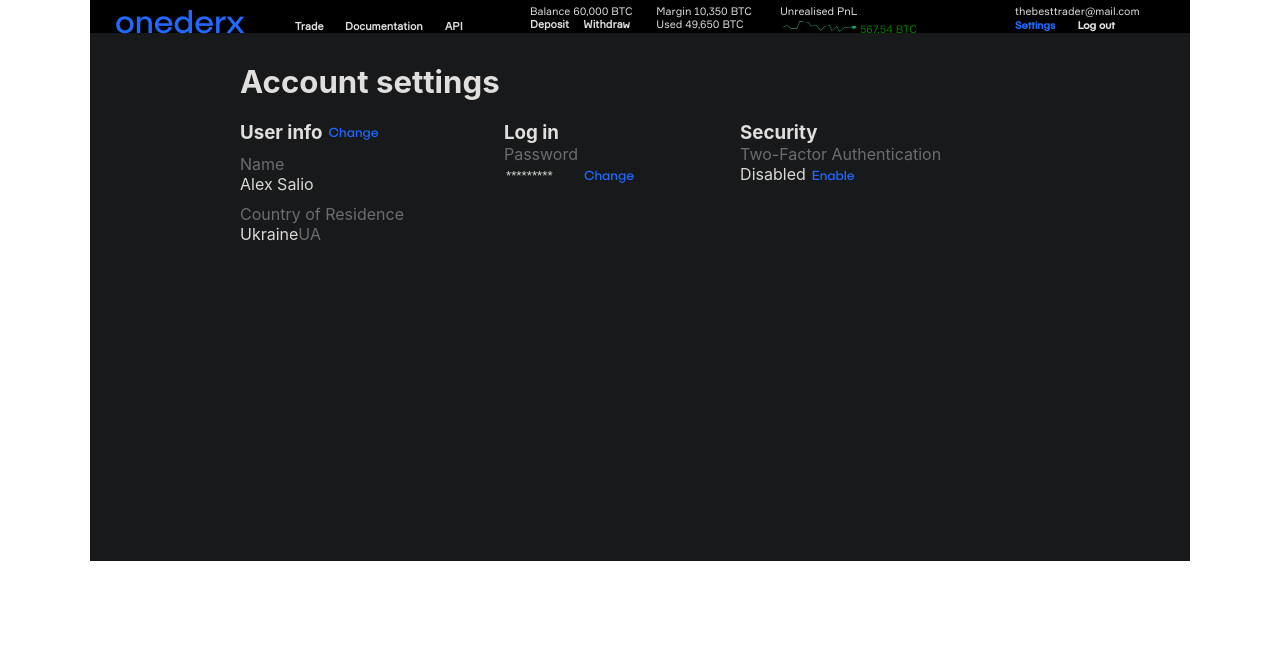
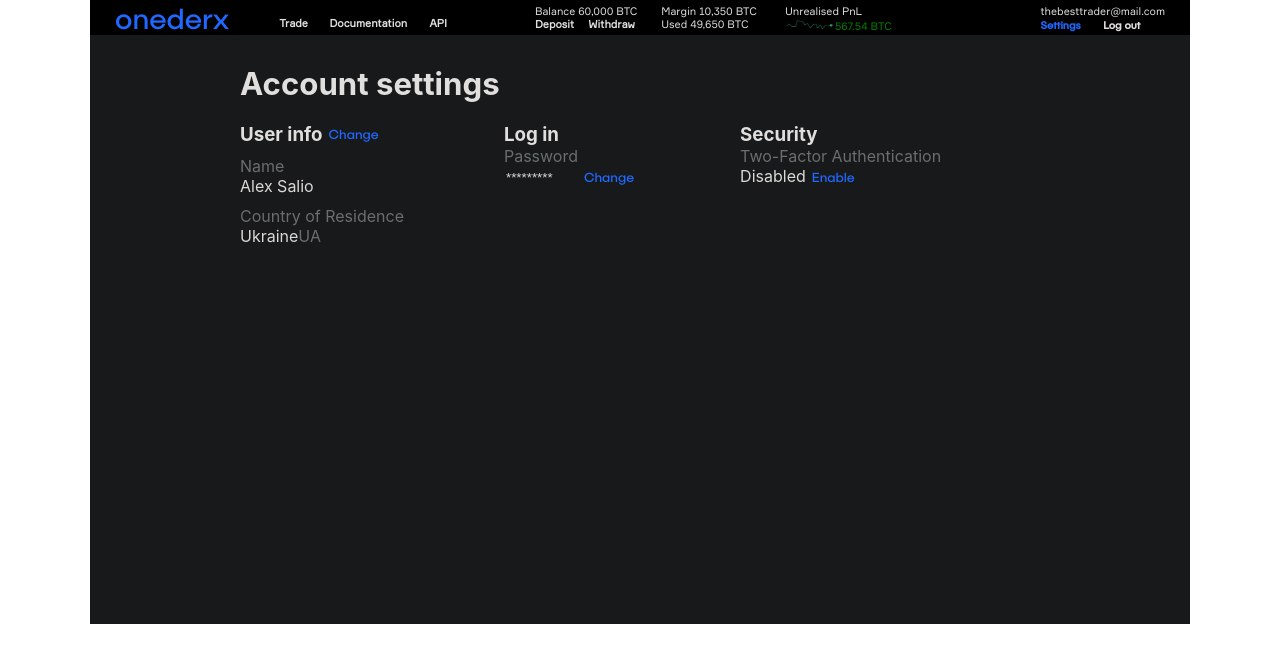
Before and after one commit to Stadionova/test-proj__onederx, a React (Create React App) app: page / in a window 1280 px wide. Shown: the top 662 px of the page. Built offline with nearby package versions, Linux system fonts and the light colour scheme.

Commit message:
header img changed size

```diff
--- a/src/Components/API/API.css
+++ b/src/Components/API/API.css
@@ -9,6 +9,8 @@
   font-size: 8pt;
   display: flex;
   font-weight: bold;
+  position: relative;
+  height: 30px;
 }
 
 .first {
--- a/src/Components/App/App.css
+++ b/src/Components/App/App.css
@@ -6,6 +6,12 @@
 .containerApp__account {
   display: grid;
   grid-template-columns: repeat(4, 1fr);
-  grid-template-rows: repeat(17, 33px);
+  grid-template-rows: repeat(18, 34.7px);
   background-color: rgb(0, 0, 0);
 }
+
+.header {
+  width: 1000px;
+  height: 30px;
+  margin: 0 auto;
+}
--- a/src/Components/App/App.js
+++ b/src/Components/App/App.js
@@ -10,7 +10,7 @@ class App extends React.Component {
       <div className='containerApp'>
         <div className='container-grid'>
           <div class="containerApp__account">
-            <Header />
+            <div className='header'><Header /></div>
             <Main />
           </div>
         </div>
--- a/src/Components/Header/Header.css
+++ b/src/Components/Header/Header.css
@@ -17,6 +17,8 @@
   position: relative;
   grid-column: 1 / 5;
   grid-row: 1;
+  width: 1050px;
+  margin: 0 auto;
 }
 
 .chart-1 {
@@ -32,6 +34,6 @@
 
 .chart-1__logo span {
   color: rgb(32, 104, 255);
-  font-size: 25pt;
+  font-size: 22pt;
   font-family: Fontspring-DEMO-publicasans-regular;
 }
--- a/src/Components/Login/Login.css
+++ b/src/Components/Login/Login.css
@@ -6,7 +6,6 @@
 }
 
 .mail {
-  width: 150px;
   color: rgb(224, 223, 221);
   font-size: 8pt;
   font-family: 'ofont.ru_Formular';
--- a/src/Components/Main/Main.css
+++ b/src/Components/Main/Main.css
@@ -1,7 +1,7 @@
 .chart-2 {
   background-color: rgb(23, 25, 26);
   grid-column: 1 / 5;
-  grid-row: 2 / 18;
+  grid-row: 2 / 19;
 }
 
 .account-settings {
--- a/src/Components/PnL/PnL.css
+++ b/src/Components/PnL/PnL.css
@@ -15,8 +15,8 @@
 }
 
 .PnL img {
-  width: 80px;
-  height: 15px;
+  width: 50px;
+  height: 12px;
 }
 
 .PnL span:nth-child(2) {
```
